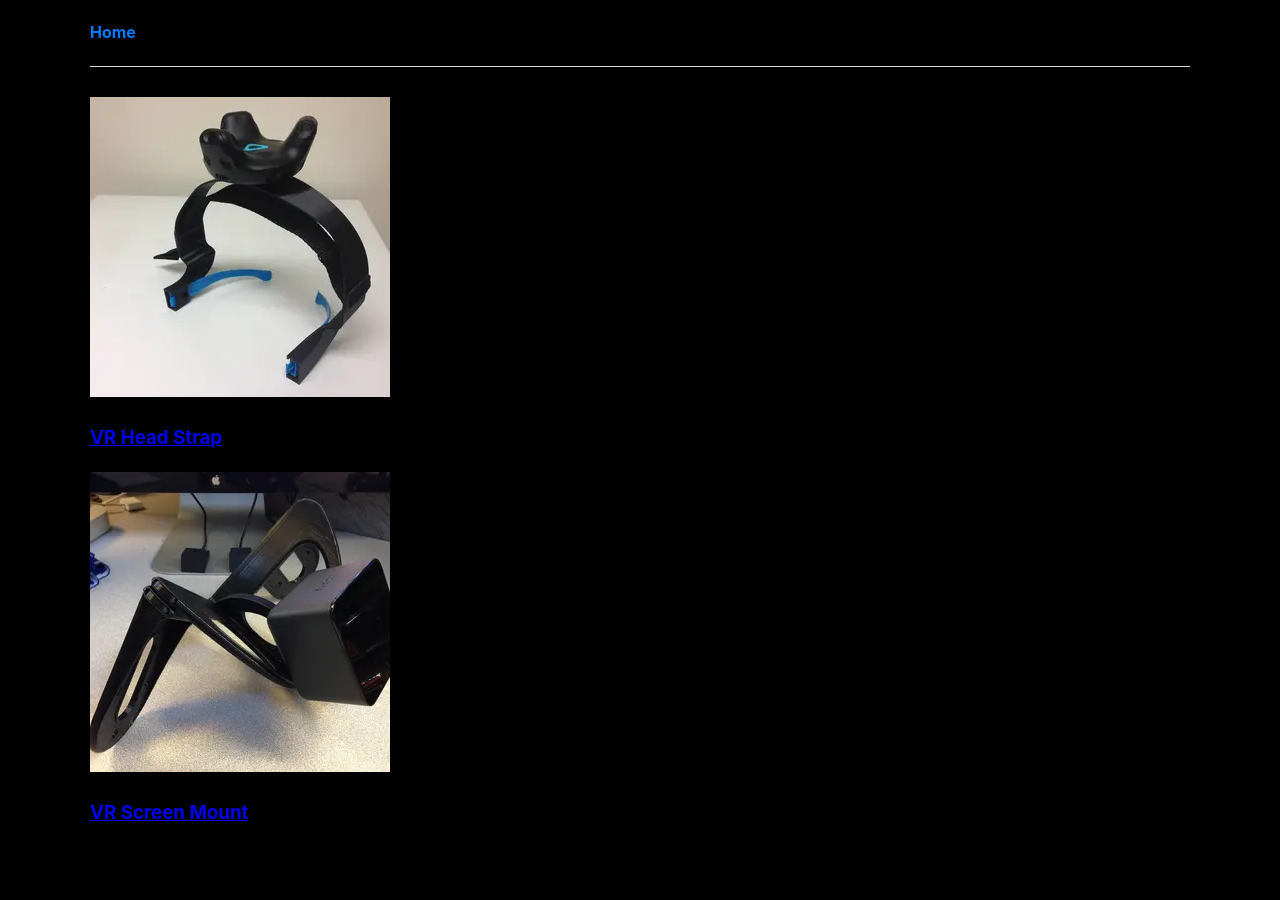
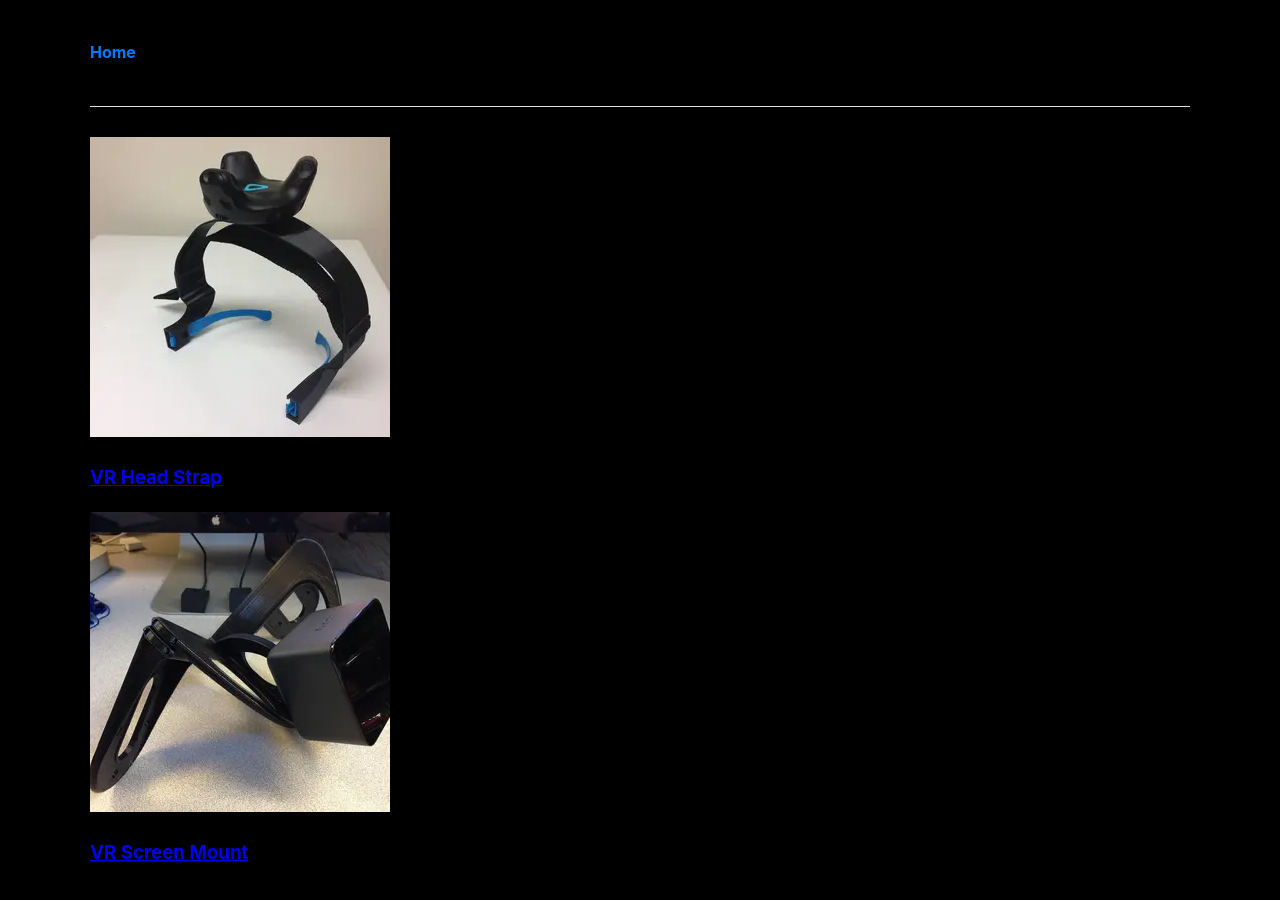
Before and after one commit to tenorvis/portfolio, a Jekyll site: the page built from index.html, in a window 1280 px wide. Built offline with Jekyll 4.4.1, drawn with Linux system fonts in a browser that asks for light colours.

Commit message:
More padding for edges take 3

```diff
--- a/assets/css/style.css
+++ b/assets/css/style.css
@@ -11,7 +11,7 @@ body {
 
 /* --- Navigation --- */
 nav {
-    padding: 20px 0;
+    padding: 40px 0;
     border-bottom: 1px solid #ddd;
     margin-bottom: 30px;
 }
@@ -82,7 +82,7 @@ nav a {
 /* --- Mobile Specific Fixes --- */
 @media (max-width: 480px) {
     body {
-        padding: 0 15px; /* Slightly tighter padding for small screens */
+        padding: 0 25px; /* Slightly tighter padding for small screens */
     }
 
     .gallery {
```
